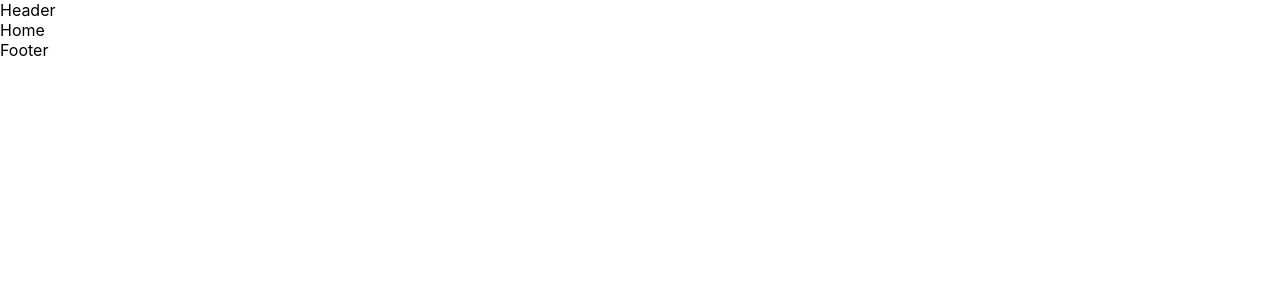
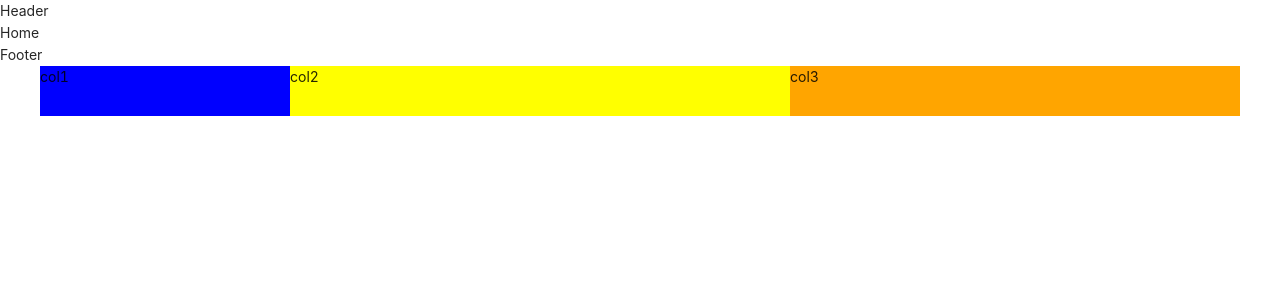
Before and after one commit to carolahn/psy-health, a React (Create React App) app: page / in a window 1280 px wide. Shown: the top 300 px of the page. Built offline with nearby package versions, Linux system fonts and the light colour scheme; no server answers.

Commit message:
feat: implement grid

```diff
--- a/src/App.js
+++ b/src/App.js
@@ -3,6 +3,7 @@ import "./App.css";
 
 import Footer from "./components/footer";
 import Header from "./components/header";
+import PsychologistPage from "./pages/psychologist-page";
 import Routes from "./routes";
 
 const App = () => {
@@ -11,6 +12,7 @@ const App = () => {
       <Header />
       <Routes />
       <Footer />
+      <PsychologistPage />
     </div>
   );
 };
--- a/src/pages/psychologist-page/index.jsx
+++ b/src/pages/psychologist-page/index.jsx
@@ -4,6 +4,7 @@ import { useSelector, useDispatch } from "react-redux";
 import Calendar from "../../components/calendar";
 import { getAppointments } from "../../redux/actions/appointments";
 import { getUsers } from "../../redux/actions/users";
+import PsychologistProfile from "../psychologist-profile";
 import { MainWrapper } from "./styled";
 
 const PsychologistPage = () => {
@@ -18,6 +19,7 @@ const PsychologistPage = () => {
 
   return (
     <MainWrapper>
+      <PsychologistProfile />
       {allUsers
         ? allAppointments && (
             <Calendar
--- a/src/pages/psychologist-page/styled.js
+++ b/src/pages/psychologist-page/styled.js
@@ -1,6 +1,6 @@
 import styled from "styled-components";
 
 export const MainWrapper = styled.div`
-  margin: 0 auto;
-  max-width: 1200px;
+  /* margin: 0 auto; */
+  /* max-width: 1200px; */
 `;
--- /dev/null
+++ b/src/pages/psychologist-profile/index.jsx
@@ -0,0 +1,29 @@
+import { Row, Col } from "antd";
+import "antd/dist/antd.css";
+import React from "react";
+
+import { MainWrapper } from "./styled";
+
+const PsychologistProfile = () => {
+  const style = { background: "#0092ff", padding: "8px 0" };
+  return (
+    <MainWrapper>
+      <Row>
+        <Col className="col-left col" xs={24} sm={24} md={8} lg={8} xl={5}>
+          col1
+        </Col>
+        <Col className="col-center col" xs={24} sm={24} md={16} lg={16} xl={10}>
+          col2
+        </Col>
+        <Col className="col-space col" xs={0} sm={0} md={8} lg={8} xl={0}>
+          col-extra
+        </Col>
+        <Col className="col-right col" xs={24} sm={24} md={16} lg={16} xl={9}>
+          col3
+        </Col>
+      </Row>
+    </MainWrapper>
+  );
+};
+
+export default PsychologistProfile;
--- /dev/null
+++ b/src/pages/psychologist-profile/styled.js
@@ -0,0 +1,30 @@
+import styled from "styled-components";
+
+export const MainWrapper = styled.div`
+  margin: 0 auto;
+  max-width: 1200px;
+  display: flex;
+  flex-direction: column;
+  align-items: unset;
+  justify-content: center;
+
+  div.col {
+    height: 50px;
+  }
+
+  div.col-left {
+    background-color: blue;
+  }
+
+  .col-center {
+    background-color: yellow;
+  }
+
+  .col-space {
+    background-color: gray;
+  }
+
+  .col-right {
+    background-color: orange;
+  }
+`;
--- a/src/routes/index.js
+++ b/src/routes/index.js
@@ -1,8 +1,6 @@
 import React, { useEffect } from "react";
 import { useSelector, useDispatch } from "react-redux";
 import { Switch, Route } from "react-router-dom";
-
-import PsychologistPage from "../pages/psychologist-page";
 
 const Routes = (props) => {
   const token = ""; // somente para testes
@@ -32,10 +30,7 @@ const Routes = (props) => {
       <Route path="/register/psc">Register Psicologo</Route>
       <Route path="/register">Register</Route>
 
-      <Route path="/">
-        Home
-        <PsychologistPage />
-      </Route>
+      <Route path="/">Home</Route>
     </Switch>
   );
 };
```
